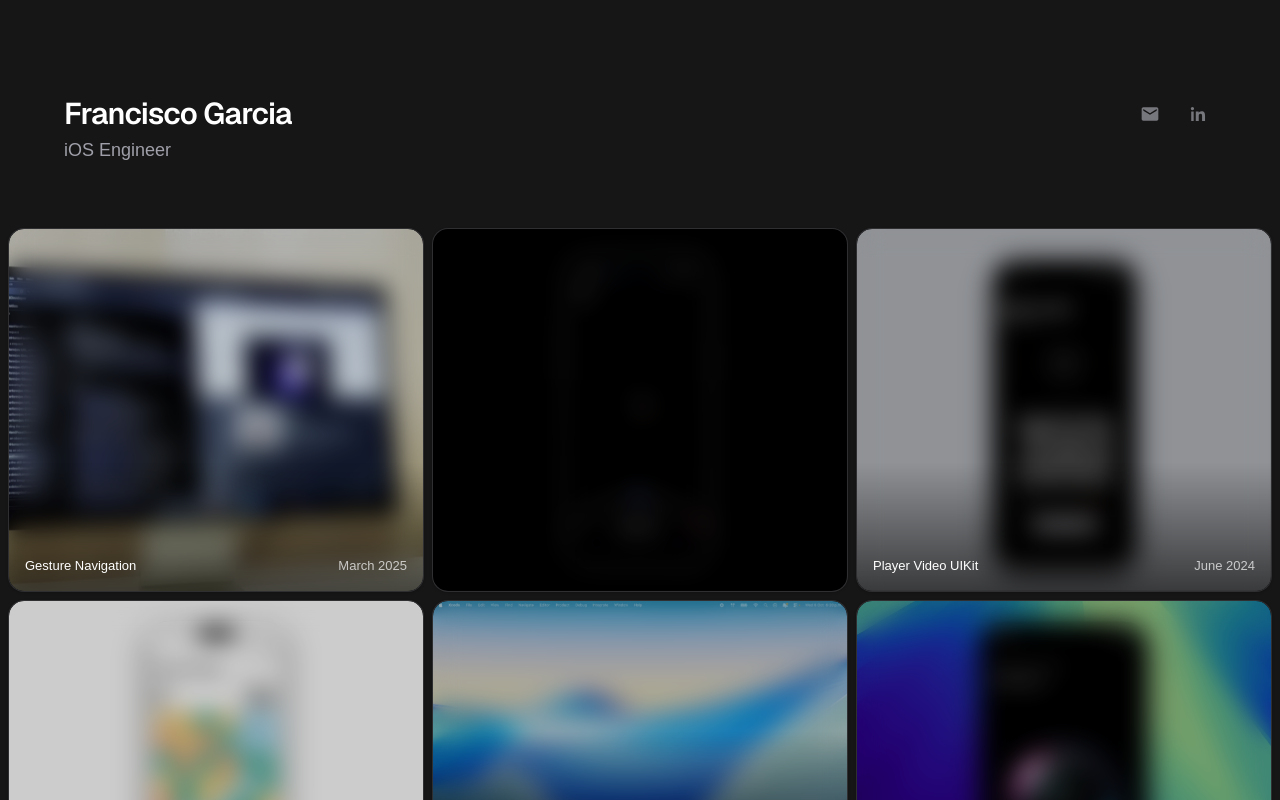
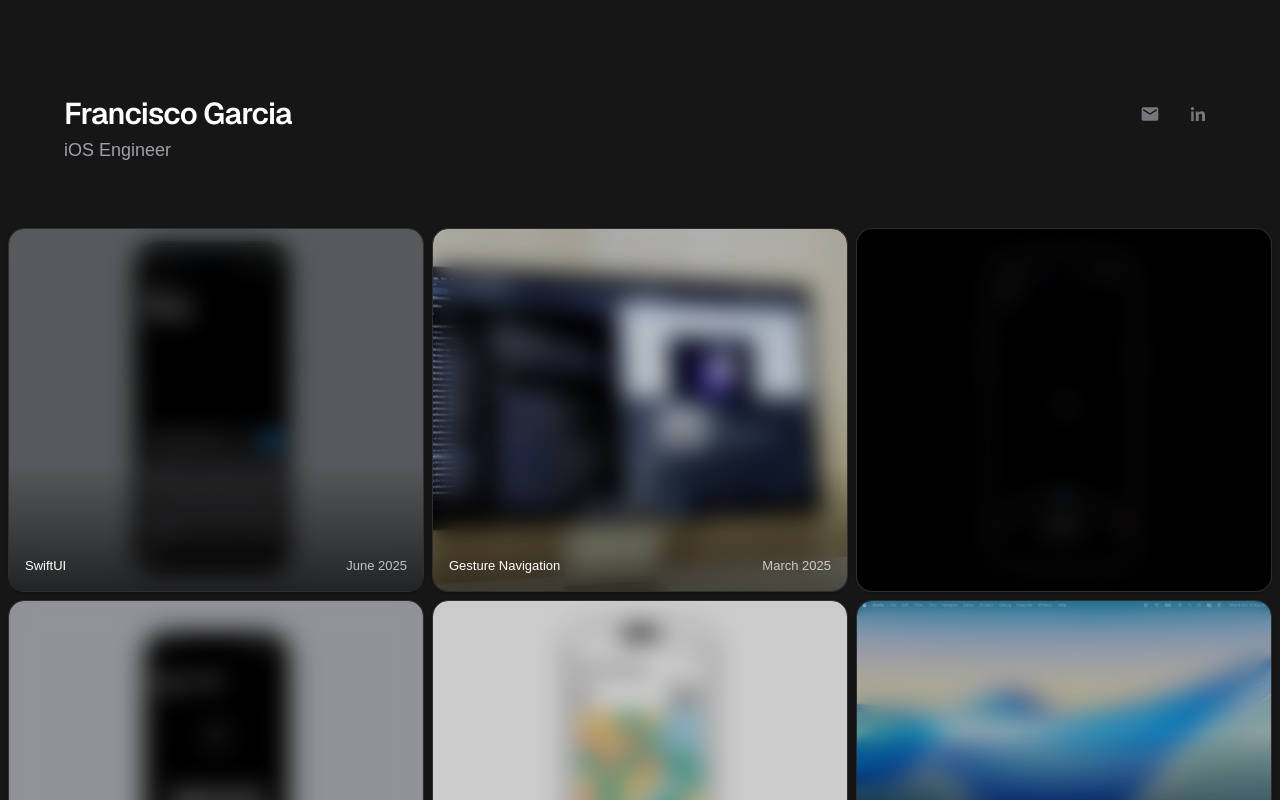
Before and after one commit to FranciscoMkdir/ios-portfolio, a Next.js app: page / in a window 1280 px wide. Shown: the top 800 px of the page. Built offline with nearby package versions, Linux system fonts and the light colour scheme.

Commit message:
Add new card

```diff
--- a/components/CraftSection.tsx
+++ b/components/CraftSection.tsx
@@ -14,6 +14,13 @@ export default function CraftSection() {
           items-start
         "
       >
+        <CraftCard
+          video="/videos/craft7.mp4"
+          poster="/images/craft7-poster.jpg"
+          leftText="SwiftUI"
+          rightText="June 2025"
+        />
+
         <CraftCard
           video="/videos/craft6.mp4"
           poster="/images/craft6-poster.jpg"
```
Also changed, not shown: public/images/craft7-poster.jpg (added), 1 other file (tests, documents, lock files or other folders).
